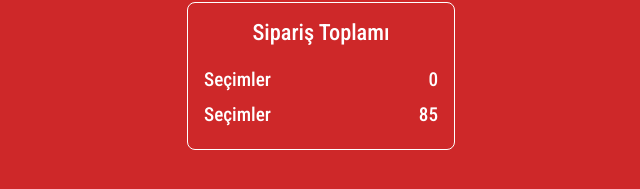
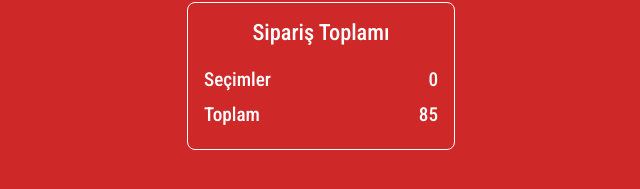
Before and after one commit to ahmetkvs/wit-s8-challenge-pizza-project, a React (Vite) app: page /success in a window 1280 px wide. Shown: the part 435-624 px from the top of the page, without its empty margins (319-959 px from the left). Built offline with nearby package versions, Linux system fonts and the light colour scheme.

Commit message:
Fixed succes page content

```diff
--- a/src/Success.jsx
+++ b/src/Success.jsx
@@ -24,7 +24,7 @@ export default function Success({ form }) {
               <span>{form.choosenExtras.length * 5}</span>
             </section>
             <section>
-              <span>Seçimler</span>
+              <span>Toplam</span>
               <span>{form.choosenExtras.length * 5 + initalPrice}</span>
             </section>
           </div>
```
